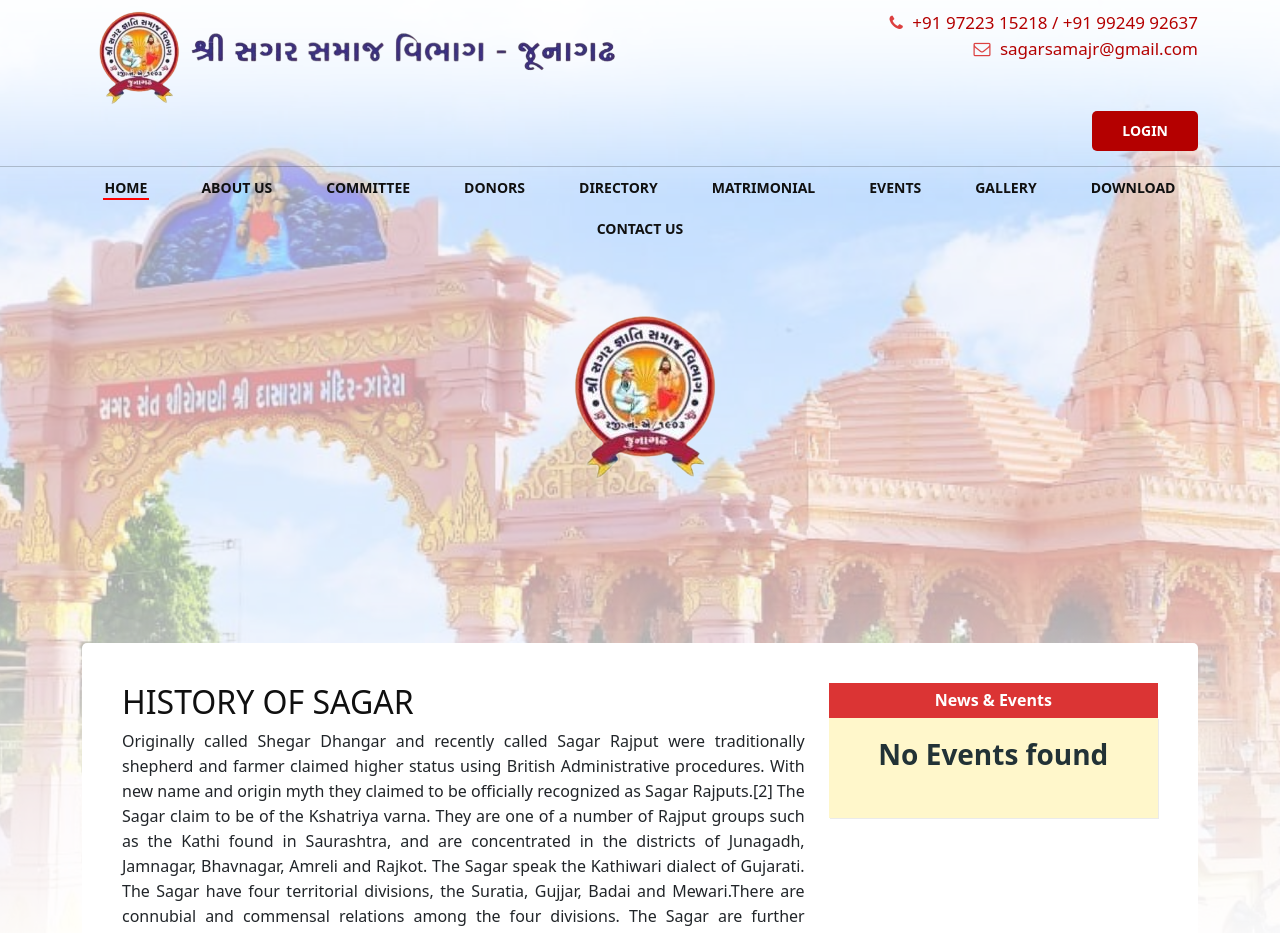
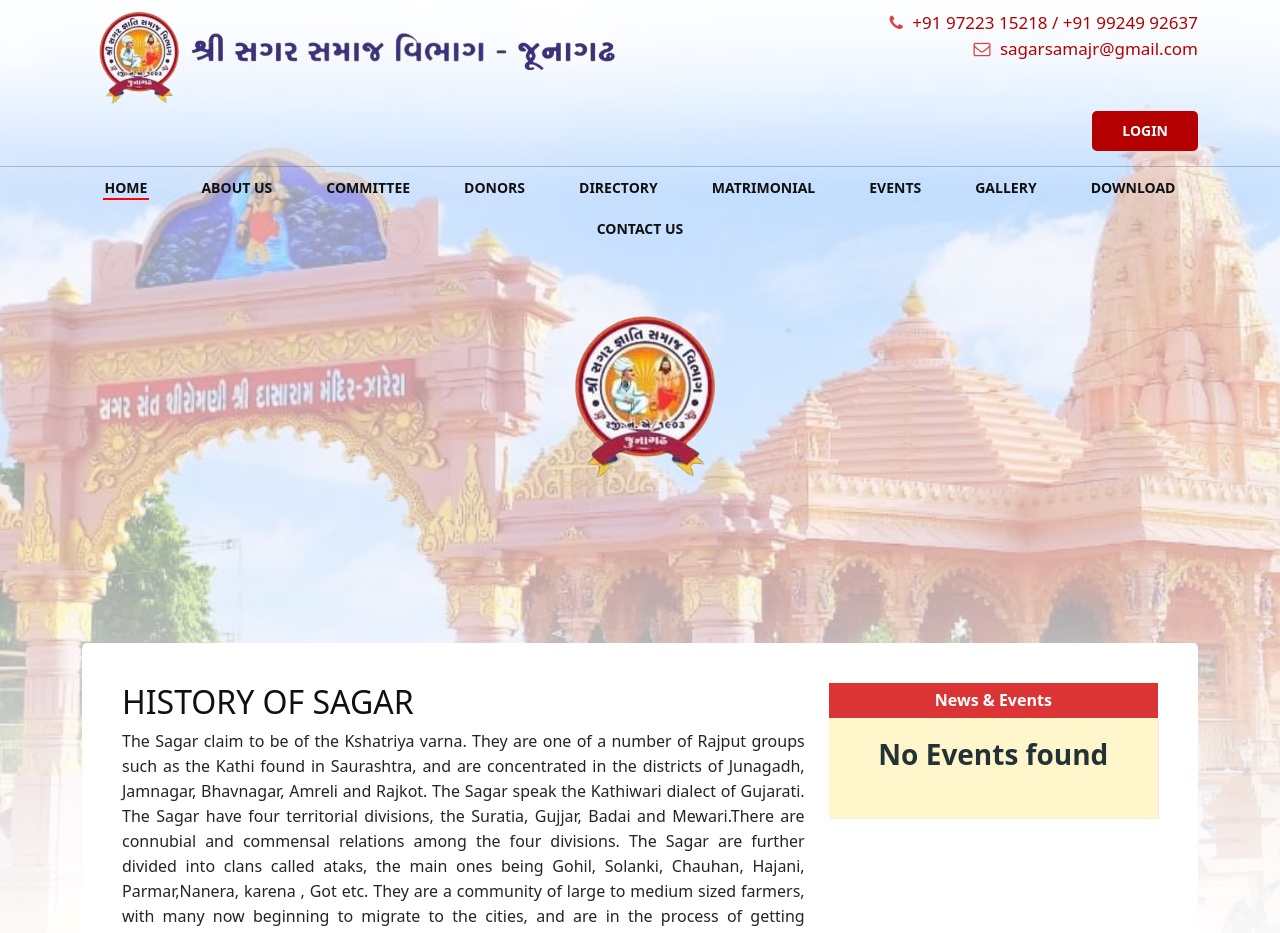
Before and after one commit to gorfadumesh/sagarsamaj, a React (Create React App) app: page / in a window 1280 px wide. Shown: the top 933 px of the page. Built offline with nearby package versions, Linux system fonts and the light colour scheme.

Commit message:
Content changes

```diff
--- a/src/components/Banner.js
+++ b/src/components/Banner.js
@@ -1,20 +1,20 @@
-import React from 'react'
+import React from "react";
 import "../style.css";
 import "bootstrap/dist/css/bootstrap.min.css";
 import "bootstrap/dist/css/bootstrap.css";
 import "font-awesome/css/font-awesome.min.css";
 import sagar_samaj_logo_small from "../assets/sagar_samaj_logo_small.png";
-import Rameshbhai from "../assets/family/Rameshbhai.jpg"
+import Rameshbhai from "../assets/family/Rameshbhai.jpg";
 import Girishbhai from "../assets/family/Girishbhai.jpg";
 
 const Banner = () => {
   return (
     <div>
-        <div className="flash-message"></div>
-        <section className="banner">
+      <div className="flash-message"></div>
+      <section className="banner">
         <div className="container">
           <div className="banner_img">
-            <img src={sagar_samaj_logo_small} alt="#"  />
+            <img src={sagar_samaj_logo_small} alt="#" />
           </div>
         </div>
       </section>
@@ -25,23 +25,18 @@ const Banner = () => {
               <div className="col-md-8">
                 <h2>HISTORY OF SAGAR</h2>
                 <p style={{ textAlign: "justify" }}>
-                  Originally called Shegar Dhangar and recently called Sagar
-                  Rajput were traditionally shepherd and farmer claimed higher
-                  status using British Administrative procedures. With new name
-                  and origin myth they claimed to be officially recognized as
-                  Sagar Rajputs.[2] The Sagar claim to be of the Kshatriya
-                  varna. They are one of a number of Rajput groups such as the
-                  Kathi found in Saurashtra, and are concentrated in the
-                  districts of Junagadh, Jamnagar, Bhavnagar, Amreli and Rajkot.
-                  The Sagar speak the Kathiwari dialect of Gujarati. The Sagar
-                  have four territorial divisions, the Suratia, Gujjar, Badai
-                  and Mewari.There are connubial and commensal relations among
-                  the four divisions. The Sagar are further divided into clans
-                  called ataks, the main ones being Gohil, Solanki, Chauhan,
-                  Hajani, Parmar,Nanera, karena , Got etc. They are a community
-                  of large to medium sized farmers, with many now beginning to
-                  migrate to the cities, and are in the process of getting
-                  urbanized.
+                  The Sagar claim to be of the Kshatriya varna. They are one of
+                  a number of Rajput groups such as the Kathi found in
+                  Saurashtra, and are concentrated in the districts of Junagadh,
+                  Jamnagar, Bhavnagar, Amreli and Rajkot. The Sagar speak the
+                  Kathiwari dialect of Gujarati. The Sagar have four territorial
+                  divisions, the Suratia, Gujjar, Badai and Mewari.There are
+                  connubial and commensal relations among the four divisions.
+                  The Sagar are further divided into clans called ataks, the
+                  main ones being Gohil, Solanki, Chauhan, Hajani,
+                  Parmar,Nanera, karena , Got etc. They are a community of large
+                  to medium sized farmers, with many now beginning to migrate to
+                  the cities, and are in the process of getting urbanized.
                 </p>
                 <div className="content_img mb30">
                   {/* <img src="img/front/img_1.jpg" alt="#"  /> */}
@@ -127,7 +122,7 @@ const Banner = () => {
         </div>
       </section>
     </div>
-  )
-}
+  );
+};
 
-export default Banner
+export default Banner;
```
